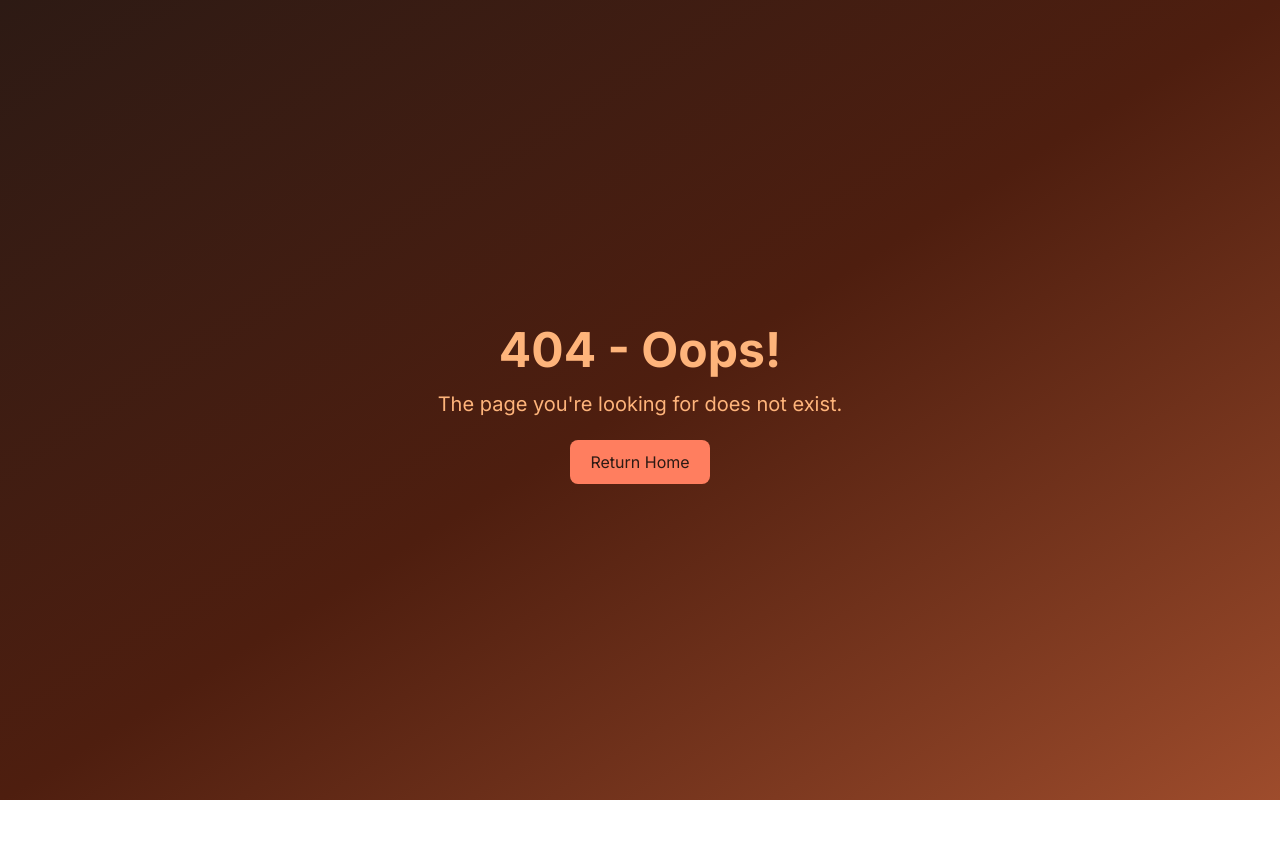
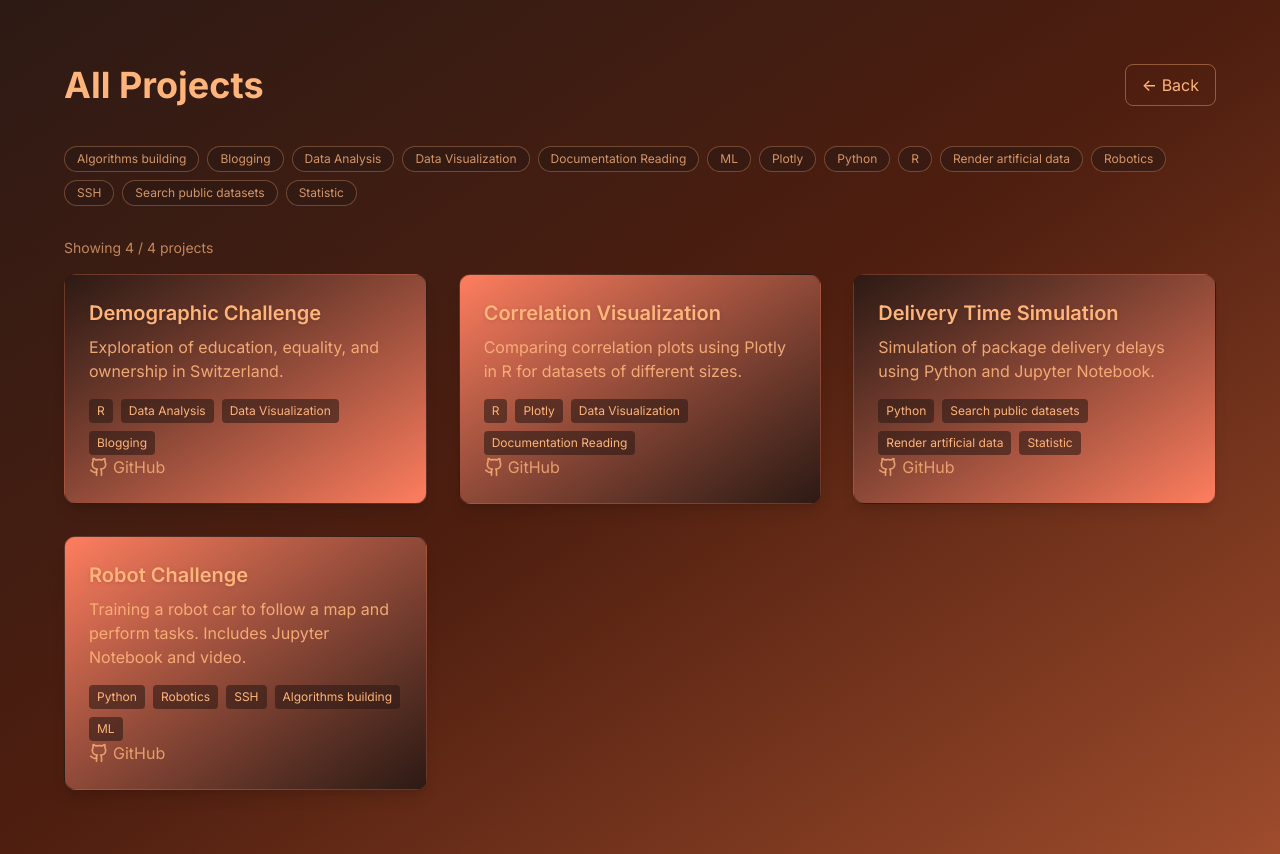
Before and after one commit to mikeandrusyak/Portfolio, a Next.js app: page /projects in a window 1280 px wide. Before the commit this address had no page. Before the commit the page ends 800 px from the top, so only its background shows below. Built offline with nearby package versions, Linux system fonts and the light colour scheme; a web font is replaced by a local one.

Commit message:
add page projects and filtering by skills

```diff
--- a/data/projects.ts
+++ b/data/projects.ts
@@ -3,26 +3,33 @@ export const projects = [
     title: 'Demographic Challenge',
     description: 'Exploration of education, equality, and ownership in Switzerland.',
     github: 'https://github.com/mikeandrusyak/Demografie-Challenge',
-    tags: ['Python', 'Data Analysis', 'Jupyter Notebook'],
+  tags: ['R', 'Data Analysis', 'Data Visualization', 'Blogging'],
+  featured: true,
   },
   {
     title: 'Correlation Visualization',
     description: 'Comparing correlation plots using Plotly in R for datasets of different sizes.',
     github: 'https://github.com/mikeandrusyak/correlation_with_plotly',
-    tags: ['R', 'Plotly', 'Data Visualization'],
+  tags: ['R', 'Plotly', 'Data Visualization', 'Documentation Reading'],
+  featured: true,
   },
   {
     title: 'Delivery Time Simulation',
     description: 'Simulation of package delivery delays using Python and Jupyter Notebook.',
     github: 'https://github.com/mikeandrusyak/simulation_of_the_delivery_time',
-    tags: ['Python', 'Simulation', 'Jupyter Notebook'],
+  tags: ['Python', 'Search public datasets', 'Render artificial data', 'Statistic'],
+  featured: true,
   },
   {
     title: 'Robot Challenge',
     description: 'Training a robot car to follow a map and perform tasks. Includes Jupyter Notebook and video.',
     github: 'https://github.com/mikeandrusyak/robot_challenge',
-    tags: ['Python', 'Robotics', 'Jupyter Notebook'],
+  tags: ['Python', 'Robotics', 'SSH', 'Algorithms building', 'ML'],
+  featured: true,
   },
 ];
 
 export type Project = typeof projects[number];
+
+// Projects shown on homepage (max 4)
+export const homepageProjects: Project[] = projects.filter(p => p.featured).slice(0,4);
--- a/pages/index.tsx
+++ b/pages/index.tsx
@@ -3,7 +3,7 @@ import { Card } from '../components/ui/card';
 import { Button } from '../components/ui/button';
 import { Github, Mail, Phone, Linkedin } from 'lucide-react';
 import { motion } from 'framer-motion';
-import { projects } from '../data/projects';
+import { homepageProjects } from '../data/projects';
 import { experience } from '../data/experience';
 
 export default function Home() {
@@ -37,7 +37,7 @@ export default function Home() {
             </motion.h1>
             <p className="text-sunset-peach/80 text-lg mb-6">Data Science Student at FHNW</p>
             <p className="text-sunset-peach/70 text-base mb-8">Explorer of data, algorithms and robots</p>
-            {/* Контакти-іконки */}
+            {/* Contact icons */}
             <div className="hidden" />
           </div>
           <div className="flex flex-col items-left gap-6 mt-12">
@@ -95,18 +95,23 @@ export default function Home() {
             </ul>
           </motion.div>
           {/* Projects section */}
+          <div className="flex items-center justify-between mb-6">
             <motion.h3
               initial={{ opacity: 0, y: 20 }}
               whileInView={{ opacity: 1, y: 0 }}
               viewport={{ once: true }}
               transition={{ duration: 0.7 }}
-            className="text-2xl font-semibold text-sunset-peach mb-6"
+              className="text-2xl font-semibold text-sunset-peach"
               id="projects"
             >
               Projects
             </motion.h3>
+            <Button as="a" href="/projects" variant="outline" size="md" className="border-sunset-peach/40">
+              All Projects →
+            </Button>
+          </div>
           <div className="grid grid-cols-1 sm:grid-cols-2 gap-8">
-            {projects.map((project, idx) => (
+            {homepageProjects.map((project, idx) => (
               <motion.div
                 key={project.title}
                 initial={{ opacity: 0, y: 30 }}
--- /dev/null
+++ b/pages/projects.tsx
@@ -0,0 +1,88 @@
+import Head from 'next/head';
+import { useState, useMemo } from 'react';
+import { projects } from '../data/projects';
+import { Card } from '../components/ui/card';
+import { Button } from '../components/ui/button';
+import { motion } from 'framer-motion';
+
+// Unique tags helper
+const allTags = Array.from(new Set(projects.flatMap(p => p.tags))).sort();
+
+export default function ProjectsPage() {
+  const [active, setActive] = useState<string[]>([]);
+  const toggle = (tag: string) => {
+    setActive(prev => prev.includes(tag) ? prev.filter(t => t !== tag) : [...prev, tag]);
+  };
+  const clear = () => setActive([]);
+
+  const filtered = useMemo(() => {
+    if (active.length === 0) return projects;
+    return projects.filter(p => active.every(a => p.tags.map(t => t.toLowerCase()).includes(a.toLowerCase())));
+  }, [active]);
+
+  return (
+    <>
+      <Head>
+  <title>All Projects | Mykhailo Andrusiak</title>
+  <meta name="description" content="All projects with tag filtering" />
+      </Head>
+      <main className="relative min-h-screen px-6 py-10 md:px-16 md:py-16 bg-gradient-to-br from-[#2d1a14] via-[#4e1e0f] to-[#9e4c2c] text-sunset-peach">
+        <div className="max-w-6xl mx-auto">
+          <div className="flex items-center justify-between flex-wrap gap-4 mb-10">
+            <motion.h1 initial={{opacity:0,y:20}} animate={{opacity:1,y:0}} className="text-3xl md:text-4xl font-bold">All Projects</motion.h1>
+            <Button as="a" href="/" variant="outline" className="border-sunset-peach/40">← Back</Button>
+          </div>
+
+          {/* Tag chips */}
+          <div className="flex flex-wrap gap-2 mb-8">
+            {allTags.map(tag => {
+              const activeState = active.includes(tag);
+              return (
+                <button
+                  key={tag}
+                  onClick={() => toggle(tag)}
+                  className={[
+                    'px-3 py-1 rounded-full text-xs font-medium transition-colors border',
+                    activeState
+                      ? 'bg-sunset-peach text-sunset-brown border-sunset-peach'
+                      : 'bg-sunset-brown/60 text-sunset-peach/80 border-sunset-peach/30 hover:bg-sunset-brown'
+                  ].join(' ')}
+                >
+                  {tag}
+                </button>
+              );
+            })}
+            {active.length > 0 && (
+              <button onClick={clear} className="px-3 py-1 rounded-full text-xs font-medium bg-transparent border border-sunset-peach/40 text-sunset-peach/70 hover:text-sunset-peach hover:bg-sunset-peach/10">Clear</button>
+            )}
+          </div>
+
+          {/* Result count */}
+          <div className="text-sm text-sunset-peach/70 mb-4">
+            Showing {filtered.length} / {projects.length} projects{active.length>0 && ' (filter active)'}
+          </div>
+
+          <div className="grid grid-cols-1 sm:grid-cols-2 lg:grid-cols-3 gap-8">
+            {filtered.map((project, idx) => (
+              <motion.div
+                key={project.title}
+                initial={{ opacity: 0, y: 30 }}
+                whileInView={{ opacity: 1, y: 0 }}
+                viewport={{ once: true }}
+                transition={{ delay: idx * 0.05, duration: 0.5 }}
+              >
+                <Card
+                  title={project.title}
+                  description={project.description}
+                  github={project.github}
+                  tags={project.tags}
+                  colorIdx={idx}
+                />
+              </motion.div>
+            ))}
+          </div>
+        </div>
+      </main>
+    </>
+  );
+}
```
Lines whose indentation alone changed are shown as unchanged.
